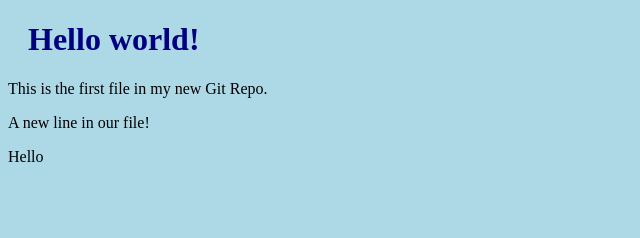
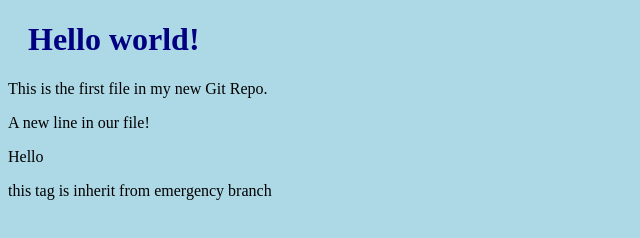
Before and after one commit to rajputdush/hello-wolrd, a plain HTML site: page indexxxx.html in a window 1280 px wide. Shown: the whole page, without its empty margins (0-640 px from the left). Drawn offline with Linux system fonts and the light colour scheme.

Commit message:
fix a bug

```diff
--- a/indexxxx.html
+++ b/indexxxx.html
@@ -11,6 +11,7 @@
 <p>This is the first file in my new Git Repo.</p>
 <p>A new line in our file!</p>
 <p>Hello</p>
+<p>this tag is inherit from emergency branch</p>
 
 </body>
 </html>
```
